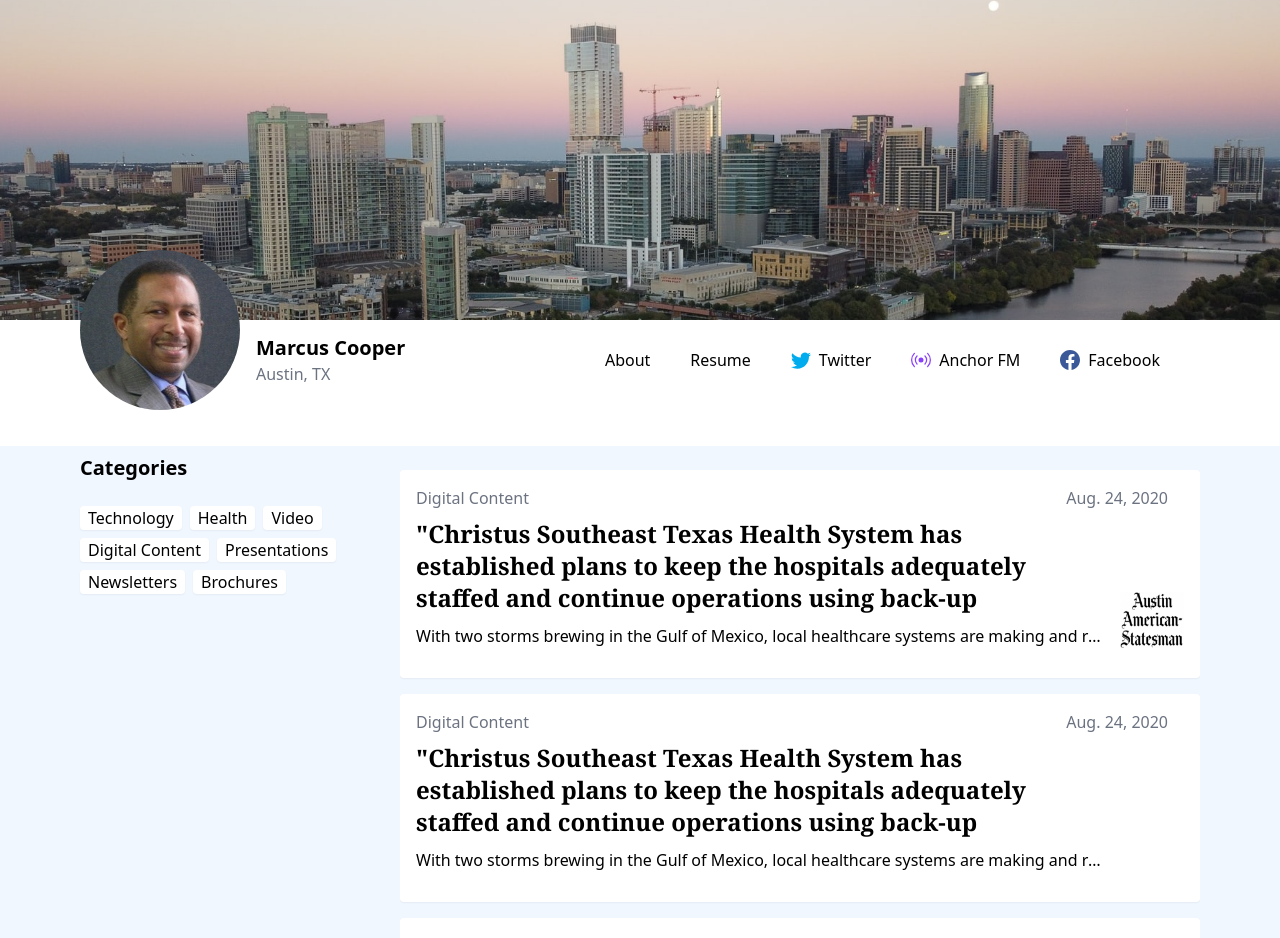
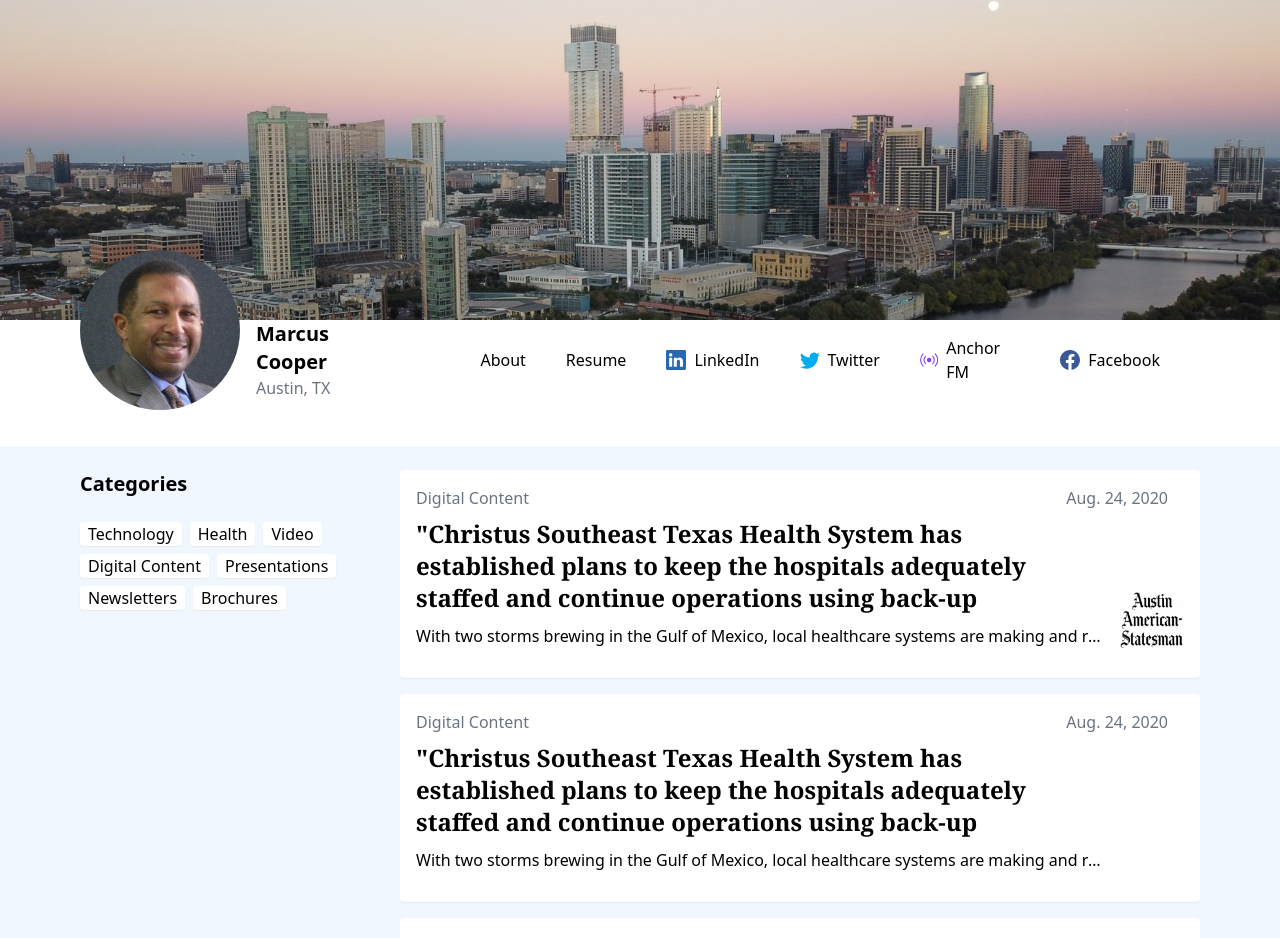
Before and after one commit to megancooper/marcus-cooper, a Next.js app: page / in a window 1280 px wide. Shown: the top 938 px of the page. Built offline with nearby package versions, Linux system fonts and the light colour scheme.

Commit message:
Add linkedin

```diff
--- a/src/components/Categories/index.tsx
+++ b/src/components/Categories/index.tsx
@@ -9,7 +9,7 @@ const Categories: React.FC<Props> = ({categories}: Props) => {
   const {setSelectedCategory} = useContext(AppContext);
 
   return (
-    <div className="w-full lg:max-w-xs mb-2 lg:mb-0">
+    <div className="w-full lg:max-w-xs mb-2 lg:mb-0 mt-4">
       <strong className="text-xl">Categories</strong>
       <div className="mt-4">
         {categories.map((filter, index) => (
--- a/src/components/header/menuItems.tsx
+++ b/src/components/header/menuItems.tsx
@@ -1,4 +1,6 @@
-import {Twitter, Facebook, Broadcast} from 'react-bootstrap-icons';
+import {
+  Twitter, Facebook, Broadcast, Linkedin,
+} from 'react-bootstrap-icons';
 
 export default [
   {
@@ -10,6 +12,11 @@ export default [
     name: 'Resume',
     link: '/about',
     icon: null,
+  },
+  {
+    name: 'LinkedIn',
+    link: 'https://www.linkedin.com/in/marcus-cooper-a1321113/',
+    icon: <Linkedin className="inline-block mr-2" color="#2867B2" size={20} />,
   },
   {
     name: 'Twitter',
```
